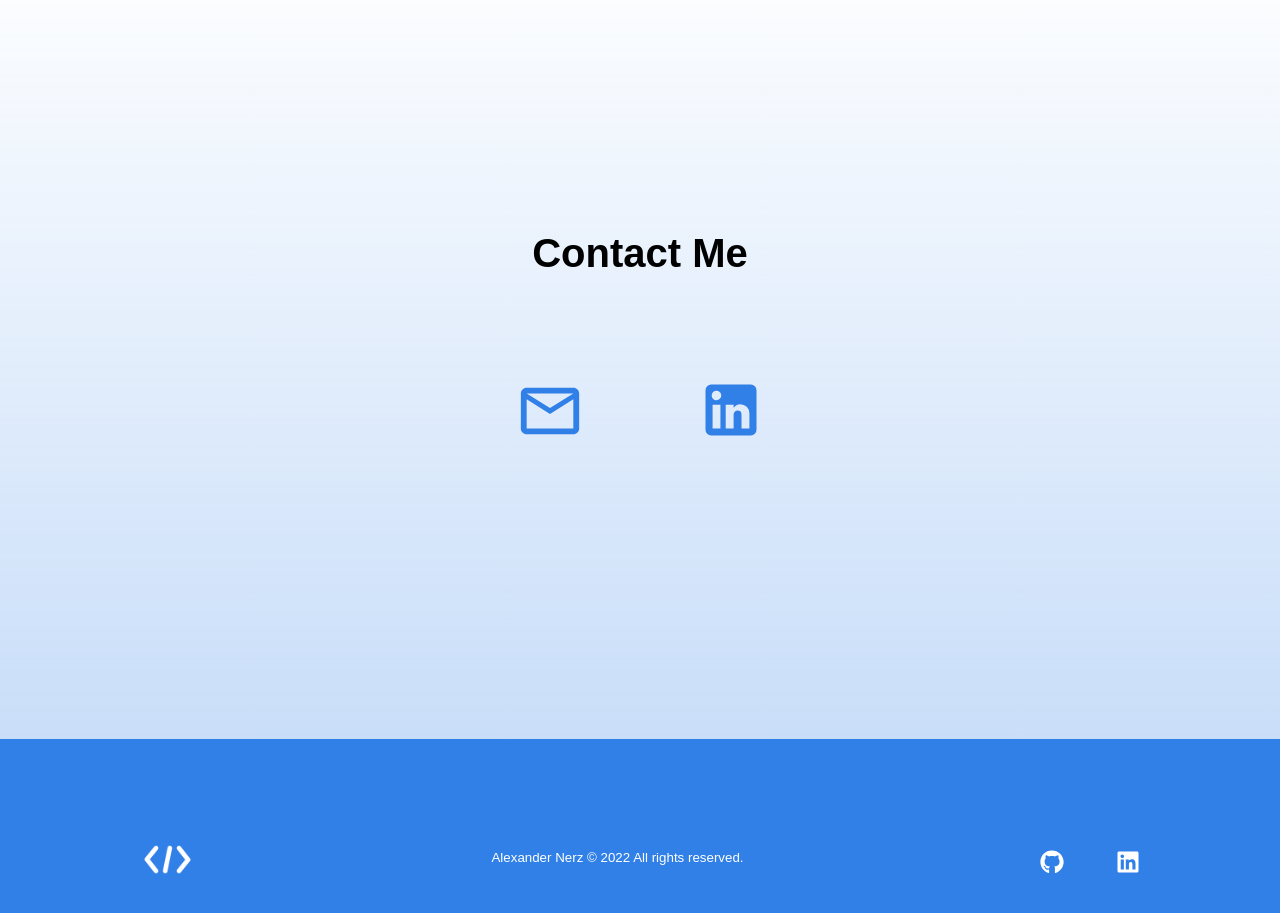
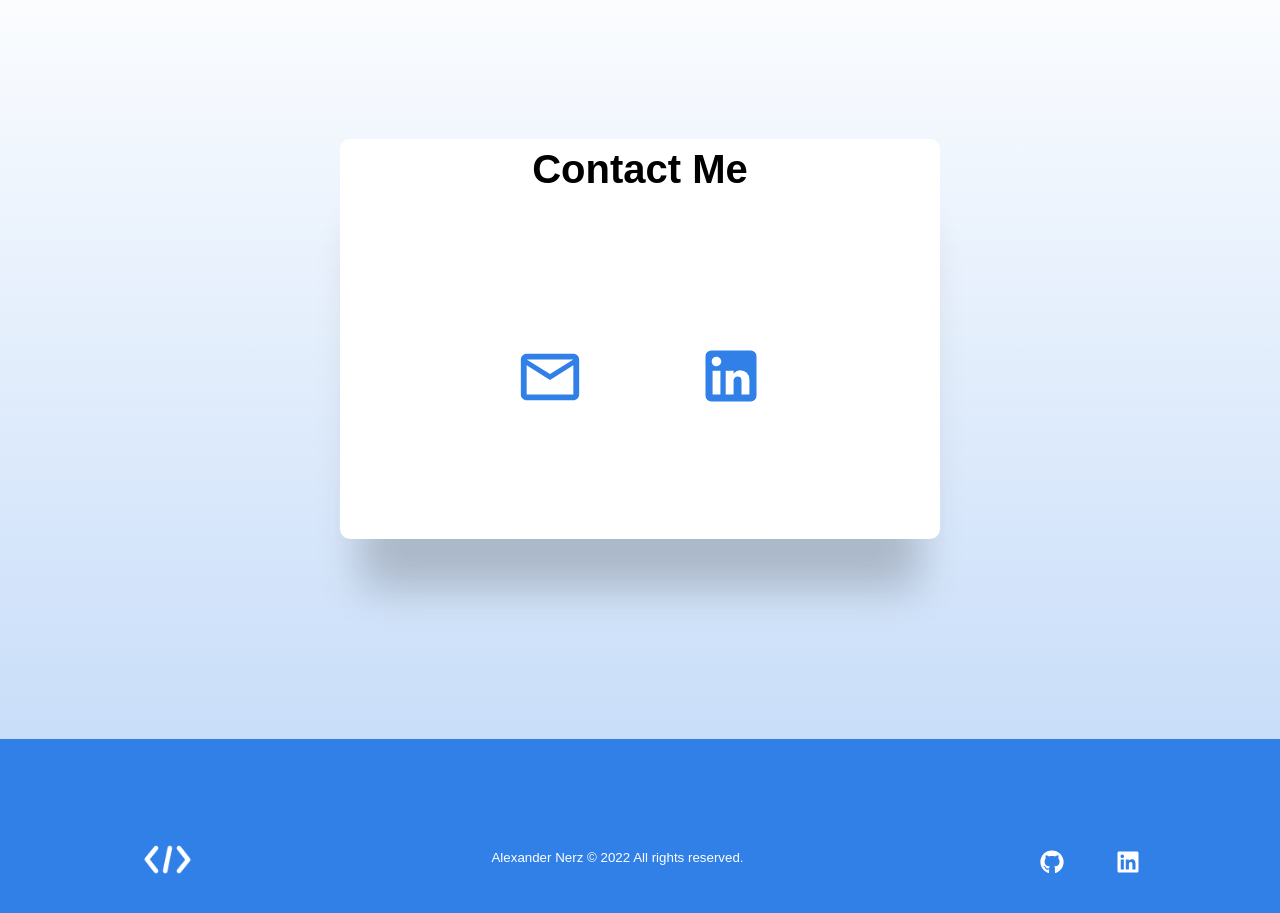
Before and after one commit to Alex-WD-22/alexandernerz, a React (Create React App) app: page / in a window 1280 px wide. Shown: the part 2460-3373 px from the top of the page. Built offline with nearby package versions, Linux system fonts and the light colour scheme; a web font is replaced by a local one.

Commit message:
update Style contact me

```diff
--- a/src/components/Contact/ContactElements.js
+++ b/src/components/Contact/ContactElements.js
@@ -13,17 +13,34 @@ export const ContactContainer = styled.div`
 `;
 export const ContactContent = styled.div`
   z-index: 3;
-  max-width: 1200px;
   position: absolute;
   padding: 8px 24px;
+  height: 400px;
+  width: 600px;
   display: flex;
   flex-direction: column;
   align-items: center;
+  background: #fff;
+  box-shadow:  0 70px 40px -20px rgba(0, 0, 0, 0.2);
+  border-radius: 10px;
+
+  @media screen and (max-width: 768px) {
+    height: 350px;
+    width: 520px;
+  }
+  @media screen and (max-width: 580px) {
+    height: 380px;
+    width: 460px;
+  }
+  @media screen and (max-width: 480px) {
+    height: 380px;
+    width: 300px;
+  }
 `;
 export const ContactH1 = styled.h1`
   font-size: 2.5rem;
   color: #000;
-  margin-bottom: 100px;
+  margin-bottom: 150px;
   font-weight: bold;
 `;
 export const ContactP = styled.p`
```
